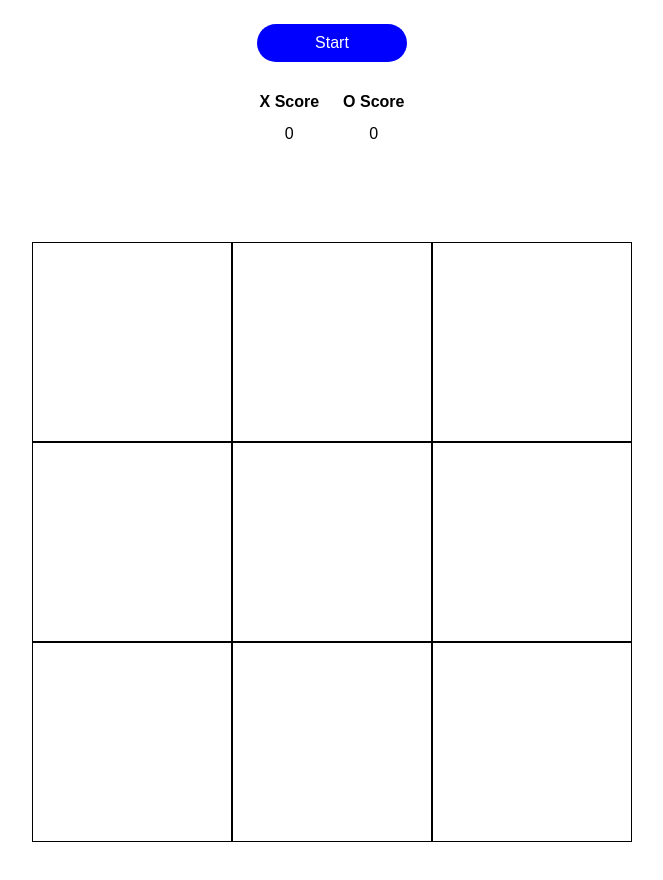
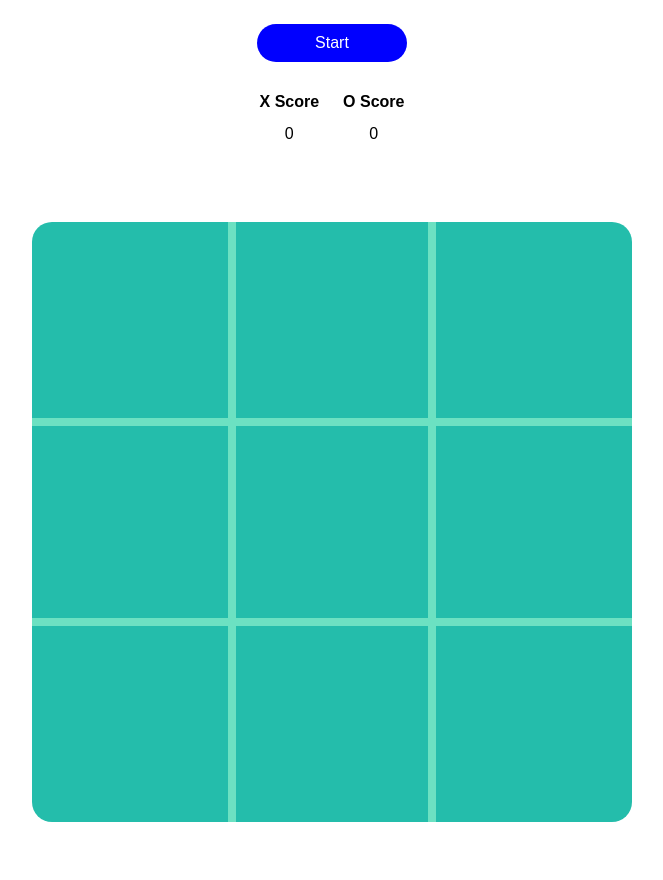
Before and after one commit to aureliasegarra/tictactoeReact, a React app: page / in a window 1280 px wide. Shown: the part 184-1064 px from the top of the page, without its empty margins (308-971 px from the left). Built offline with nearby package versions, Linux system fonts and the light colour scheme.

Commit message:
:lipstick: updating css on board and cells

```diff
--- a/src/components/Cells/styles.scss
+++ b/src/components/Cells/styles.scss
@@ -1,16 +1,59 @@
 .board {
-  width: 100vw;
-  height: 100vh;
   display: grid;
   justify-content: center;
   align-content: center;
   justify-items: center;
   align-items: center;
   grid-template-columns: repeat(3, auto);
+  margin-top: 5em;
 }
 
 .cell {
   width: 200px;
   height: 200px;
-  border: 1px solid black;
+  border: 4px solid rgb(108, 225, 194);
+  display: flex;
+  justify-content: center;
+  align-content: center;
+  justify-items: center;
+  align-items: center;
+  font-size: 10em;
+  background-color: #24BDAB;
 }
+
+ /* the goal is to remove the outer borders */
+.cell:first-child,
+.cell:nth-child(2),
+.cell:nth-child(3) {
+  border-top: none;
+}
+
+.cell:first-child {
+  border-top-left-radius: 20px;
+}
+
+.cell:nth-child(3) {
+  border-top-right-radius: 20px;
+}
+
+.cell:nth-child(7) {
+  border-bottom-left-radius: 20px;
+}
+
+.cell:last-child {
+  border-bottom-right-radius: 20px;
+}
+
+.cell:nth-child(3n + 1) {
+  border-left: none;
+}
+
+.cell:nth-child(3n + 3) {
+  border-right: none;
+}
+
+.cell:last-child,
+.cell:nth-child(8),
+.cell:nth-child(7) {
+  border-bottom: none;
+}
```
